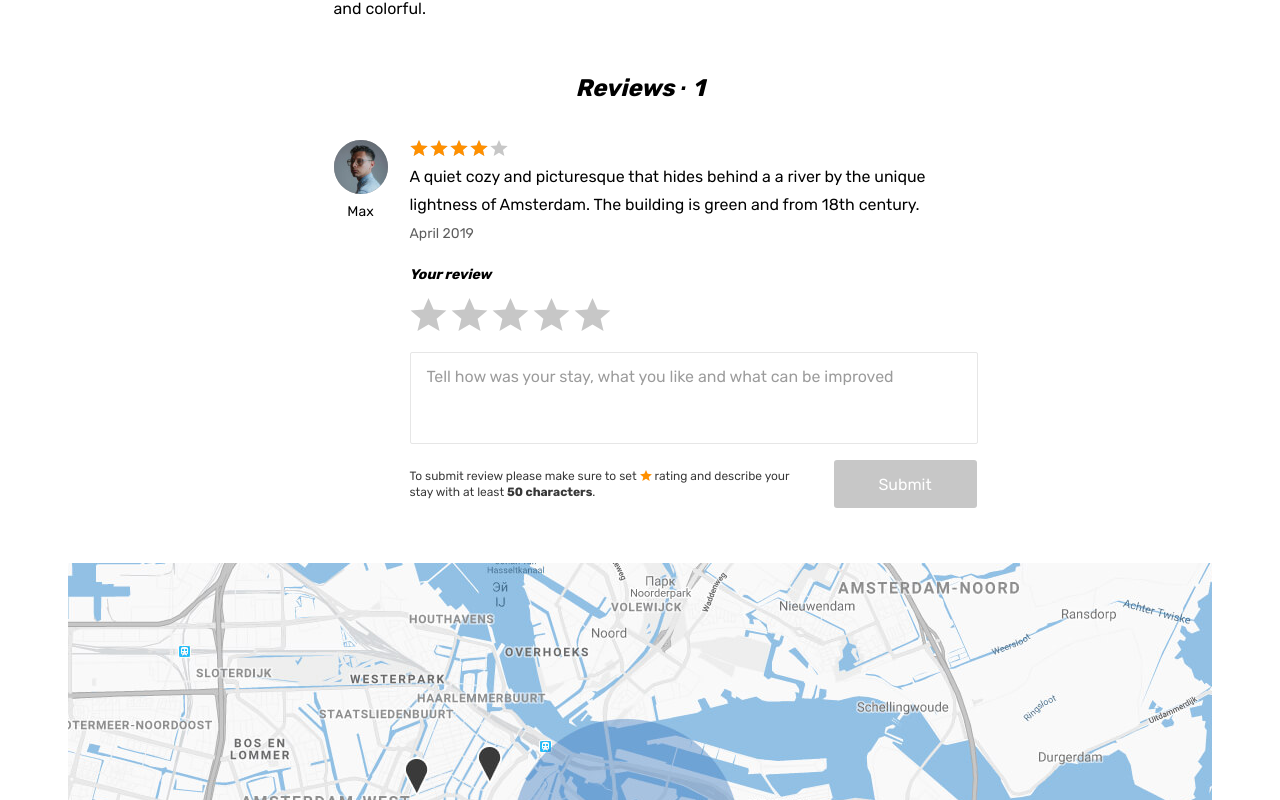
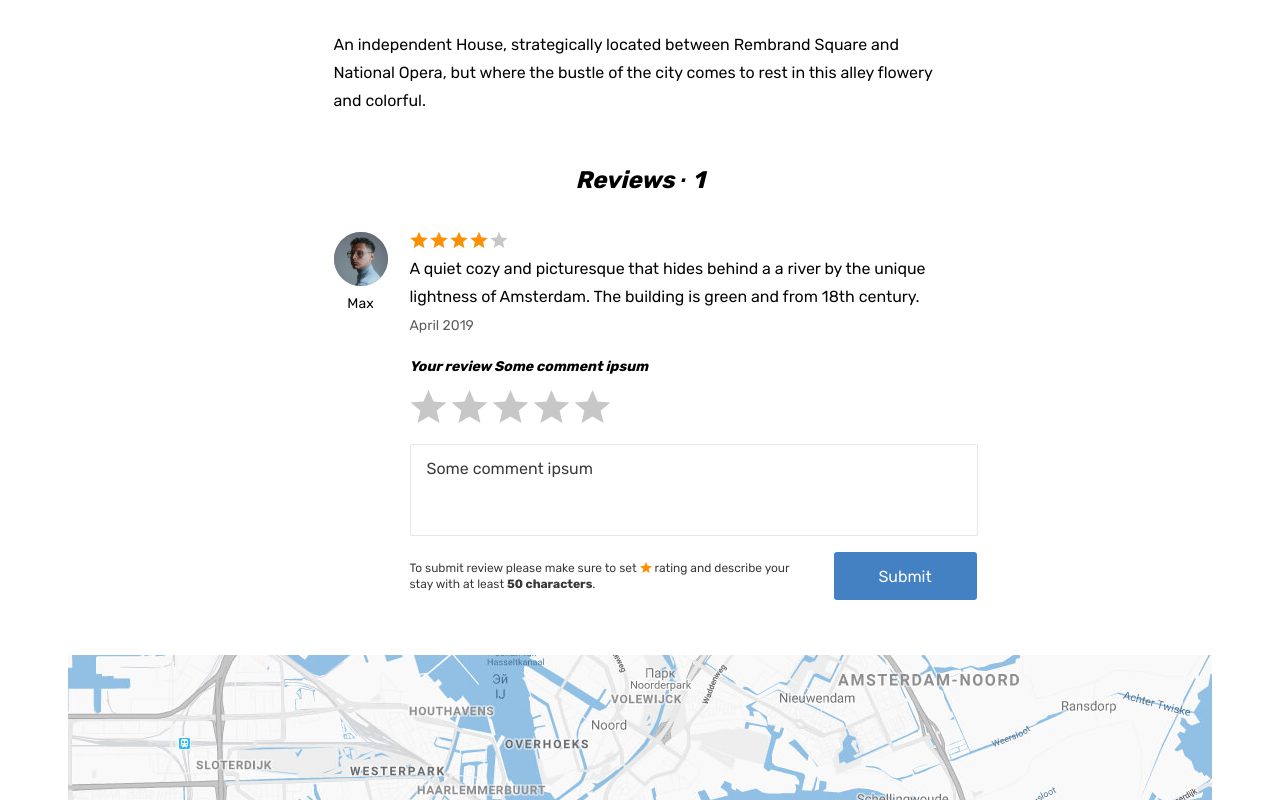
Before and after one commit to iis-git/133995-six-cities-10, a React (Create React App) app in the folder project/: page /offer/1 in a window 1280 px wide. Shown: the part 1303-2103 px from the top of the page. Built offline with nearby package versions, Linux system fonts and the light colour scheme.

Commit message:
add: review form

```diff
--- a/project/src/components/CardFavorite/CardFavorite.tsx
+++ b/project/src/components/CardFavorite/CardFavorite.tsx
@@ -6,7 +6,7 @@ export type CardItemProps = {
   offer: CardProps,
 }
 export const CardFavorite: FC<CardItemProps> = ({offer}) => {
-  const link = `/offer/:${offer.id}`;
+  const link = `/offer/${offer.id}`;
   return (
     <article className="favorites__card place-card">
       <div className="favorites__image-wrapper place-card__image-wrapper">
--- /dev/null
+++ b/project/src/components/SendCommentForm/SendCommentForm.tsx
@@ -0,0 +1,72 @@
+import React, {FC} from 'react';
+
+export const SendCommentForm: FC = () => {
+  const [formData, setFormData] = React.useState({
+    rating: '3',
+    review: 'Some comment ipsum',
+  });
+
+  const onFormChange = (evt: React.ChangeEvent<HTMLInputElement | React.ChangeEvent<HTMLInputElement>>) => {
+    const {name, value} = evt.target;
+    setFormData({...formData, [name]: value});
+  };
+
+  const updateFormState = () => {
+    setFormData({
+      rating: formData.rating,
+      review: formData.review
+    });
+  };
+
+  return (
+    <form className="reviews__form form" action="#" method="post">
+      <label className="reviews__label form__label" htmlFor="review">Your review {formData.review}</label>
+      <div className="reviews__rating-form form__rating">
+        <input className="form__rating-input visually-hidden" name="rating" value="5" id="5-stars" type="radio" onChange={onFormChange} />
+        <label htmlFor="5-stars" className="reviews__rating-label form__rating-label" title="perfect">
+          <svg className="form__star-image" width="37" height="33">
+            <use xlinkHref="#icon-star"/>
+          </svg>
+        </label>
+
+        <input className="form__rating-input visually-hidden" name="rating" value="4" id="4-stars" type="radio"/>
+        <label htmlFor="4-stars" className="reviews__rating-label form__rating-label" title="good">
+          <svg className="form__star-image" width="37" height="33">
+            <use xlinkHref="#icon-star"/>
+          </svg>
+        </label>
+
+        <input className="form__rating-input visually-hidden" name="rating" value="3" id="3-stars" type="radio"/>
+        <label htmlFor="3-stars" className="reviews__rating-label form__rating-label" title="not bad">
+          <svg className="form__star-image" width="37" height="33">
+            <use xlinkHref="#icon-star"/>
+          </svg>
+        </label>
+
+        <input className="form__rating-input visually-hidden" name="rating" value="2" id="2-stars" type="radio"/>
+        <label htmlFor="2-stars" className="reviews__rating-label form__rating-label" title="badly">
+          <svg className="form__star-image" width="37" height="33">
+            <use xlinkHref="#icon-star"/>
+          </svg>
+        </label>
+
+        <input className="form__rating-input visually-hidden" name="rating" value="1" id="1-star" type="radio"/>
+        <label htmlFor="1-star" className="reviews__rating-label form__rating-label" title="terribly">
+          <svg className="form__star-image" width="37" height="33">
+            <use xlinkHref="#icon-star"/>
+          </svg>
+        </label>
+      </div>
+      <textarea className="reviews__textarea form__textarea" id="review" name="review"
+        placeholder="Tell how was your stay, what you like and what can be improved" onChange={onFormChange} value={formData.review}
+      />
+      <div className="reviews__button-wrapper">
+        <p className="reviews__help">
+          To submit review please make sure to set <span className="reviews__star">rating</span> and describe your stay
+          with at least <b className="reviews__text-amount">50 characters</b>.
+        </p>
+        <button className="reviews__submit form__submit button" type="button" onClick={updateFormState}>Submit</button>
+      </div>
+    </form>
+  );
+};
--- a/project/src/mocks/offers.ts
+++ b/project/src/mocks/offers.ts
@@ -1,7 +1,7 @@
 export const offers = [
   {
     title: 'Beautiful & luxurious apartment at great location',
-    id: '14',
+    id: '1',
     price: 120,
     type: 'Apartment',
     imgSrc: 'img/apartment-01.jpg',
@@ -10,7 +10,7 @@ export const offers = [
   },
   {
     title: 'Wood and stone place',
-    id: '223',
+    id: '2',
     price: 132,
     type: 'Private room',
     imgSrc: 'img/room.jpg',
@@ -19,7 +19,7 @@ export const offers = [
   },
   {
     title: 'Canal View Prinsengracht',
-    id: '13',
+    id: '3',
     price: 140,
     type: 'Apartment',
     imgSrc: 'img/apartment-02.jpg',
@@ -28,7 +28,7 @@ export const offers = [
   },
   {
     title: 'Nice, cozy, warm big bed apartment',
-    id: '64',
+    id: '4',
     price: 80,
     type: 'apartment',
     imgSrc: 'img/apartment-03.jpg',
--- a/project/src/pages/offer/index.tsx
+++ b/project/src/pages/offer/index.tsx
@@ -1,6 +1,8 @@
 import React, {FC} from 'react';
 import {CardProps} from '../../components/App/App';
 import {useParams} from 'react-router-dom';
+import {Page404} from '../page-404';
+import {SendCommentForm} from '../../components/SendCommentForm/SendCommentForm';
 
 type OfferProps = {
   offers: CardProps[]
@@ -11,6 +13,7 @@ export const Offer: FC<OfferProps> = ({offers}) => {
   const offer = offers.find((item) => item.id === params.id);
 
   return (
+    offer ? (
       <div className="page">
         <header className="header">
           <div className="container">
@@ -142,7 +145,9 @@ export const Offer: FC<OfferProps> = ({offers}) => {
                   <h2 className="property__host-title">Meet the host</h2>
                   <div className="property__host-user user">
                     <div className="property__avatar-wrapper property__avatar-wrapper--pro user__avatar-wrapper">
-                    <img className="property__avatar user__avatar" src="img/avatar-angelina.jpg" width="74" height="74" alt="Host avatar" />
+                      <img className="property__avatar user__avatar" src="img/avatar-angelina.jpg" width="74"
+                        height="74" alt="Host avatar"
+                      />
                     </div>
                     <span className="property__user-name">
                     Angelina
@@ -168,7 +173,9 @@ export const Offer: FC<OfferProps> = ({offers}) => {
                     <li className="reviews__item">
                       <div className="reviews__user user">
                         <div className="reviews__avatar-wrapper user__avatar-wrapper">
-                        <img className="reviews__avatar user__avatar" src="img/avatar-max.jpg" width="54" height="54" alt="Reviews avatar" />
+                          <img className="reviews__avatar user__avatar" src="img/avatar-max.jpg" width="54" height="54"
+                            alt="Reviews avatar"
+                          />
                         </div>
                         <span className="reviews__user-name">
                         Max
@@ -189,53 +196,7 @@ export const Offer: FC<OfferProps> = ({offers}) => {
                       </div>
                     </li>
                   </ul>
-                <form className="reviews__form form" action="#" method="post">
-                  <label className="reviews__label form__label" htmlFor="review">Your review</label>
-                  <div className="reviews__rating-form form__rating">
-                    <input className="form__rating-input visually-hidden" name="rating" value="5" id="5-stars" type="radio" />
-                    <label htmlFor="5-stars" className="reviews__rating-label form__rating-label" title="perfect">
-                      <svg className="form__star-image" width="37" height="33">
-                        <use xlinkHref="#icon-star"/>
-                      </svg>
-                    </label>
-
-                    <input className="form__rating-input visually-hidden" name="rating" value="4" id="4-stars" type="radio" />
-                    <label htmlFor="4-stars" className="reviews__rating-label form__rating-label" title="good">
-                      <svg className="form__star-image" width="37" height="33">
-                        <use xlinkHref="#icon-star"/>
-                      </svg>
-                    </label>
-
-                    <input className="form__rating-input visually-hidden" name="rating" value="3" id="3-stars" type="radio" />
-                    <label htmlFor="3-stars" className="reviews__rating-label form__rating-label" title="not bad">
-                      <svg className="form__star-image" width="37" height="33">
-                        <use xlinkHref="#icon-star"/>
-                      </svg>
-                    </label>
-
-                    <input className="form__rating-input visually-hidden" name="rating" value="2" id="2-stars" type="radio" />
-                    <label htmlFor="2-stars" className="reviews__rating-label form__rating-label" title="badly">
-                      <svg className="form__star-image" width="37" height="33">
-                        <use xlinkHref="#icon-star"/>
-                      </svg>
-                    </label>
-
-                    <input className="form__rating-input visually-hidden" name="rating" value="1" id="1-star" type="radio" />
-                    <label htmlFor="1-star" className="reviews__rating-label form__rating-label" title="terribly">
-                      <svg className="form__star-image" width="37" height="33">
-                        <use xlinkHref="#icon-star"/>
-                      </svg>
-                    </label>
-                  </div>
-                  <textarea className="reviews__textarea form__textarea" id="review" name="review" placeholder="Tell how was your stay, what you like and what can be improved" />
-                  <div className="reviews__button-wrapper">
-                    <p className="reviews__help">
-                      To submit review please make sure to set <span className="reviews__star">rating</span> and
-                      describe your stay with at least <b className="reviews__text-amount">50 characters</b>.
-                    </p>
-                    <button className="reviews__submit form__submit button" type="submit" disabled>Submit</button>
-                  </div>
-                </form>
+                  <SendCommentForm />
                 </section>
               </div>
             </div>
@@ -257,7 +218,9 @@ export const Offer: FC<OfferProps> = ({offers}) => {
                         <b className="place-card__price-value">&euro;80</b>
                         <span className="place-card__price-text">&#47;&nbsp;night</span>
                       </div>
-                    <button className="place-card__bookmark-button place-card__bookmark-button--active button" type="button">
+                      <button className="place-card__bookmark-button place-card__bookmark-button--active button"
+                        type="button"
+                      >
                         <svg className="place-card__bookmark-icon" width="18" height="19">
                           <use xlinkHref="#icon-bookmark"/>
                         </svg>
@@ -352,5 +315,8 @@ export const Offer: FC<OfferProps> = ({offers}) => {
           </div>
         </main>
       </div>
+    ) : (
+      <Page404/>
+    )
   );
 };
```
Lines whose indentation alone changed are shown as unchanged.
